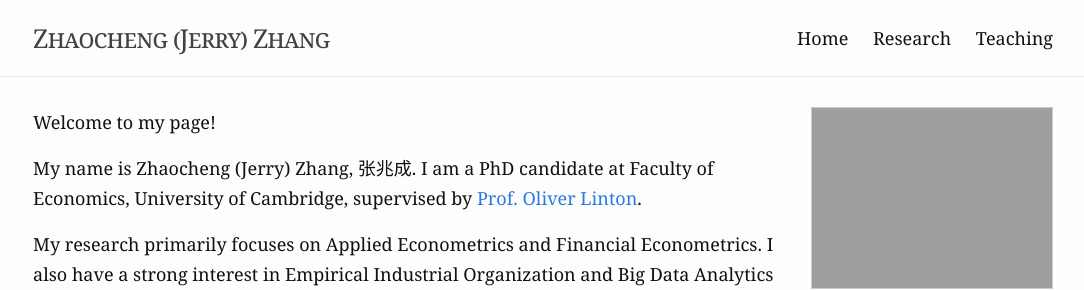
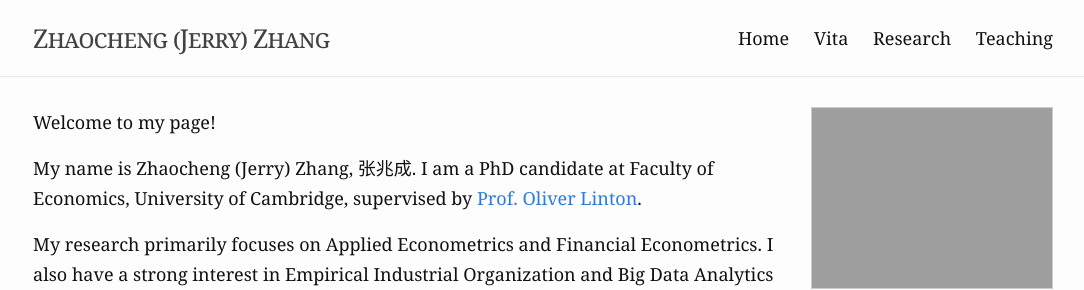
Before and after one commit to zhaocheng-zhang/zhaocheng-zhang.github.io, a Jekyll site: the page built from index.md, in a window 1280 px wide. Shown: the top 290 px of the page, without its empty margins (97-1181 px from the left). Built offline with Jekyll 4.4.1, drawn with Linux system fonts in a browser that asks for light colours.

Commit message:
Update _config.yml

```diff
--- a/_config.yml
+++ b/_config.yml
@@ -13,6 +13,7 @@ header:
   pages:
     - name: Home
       slug: /
+    - name: Vita
     - name: Research
     - name: Teaching
 
```
